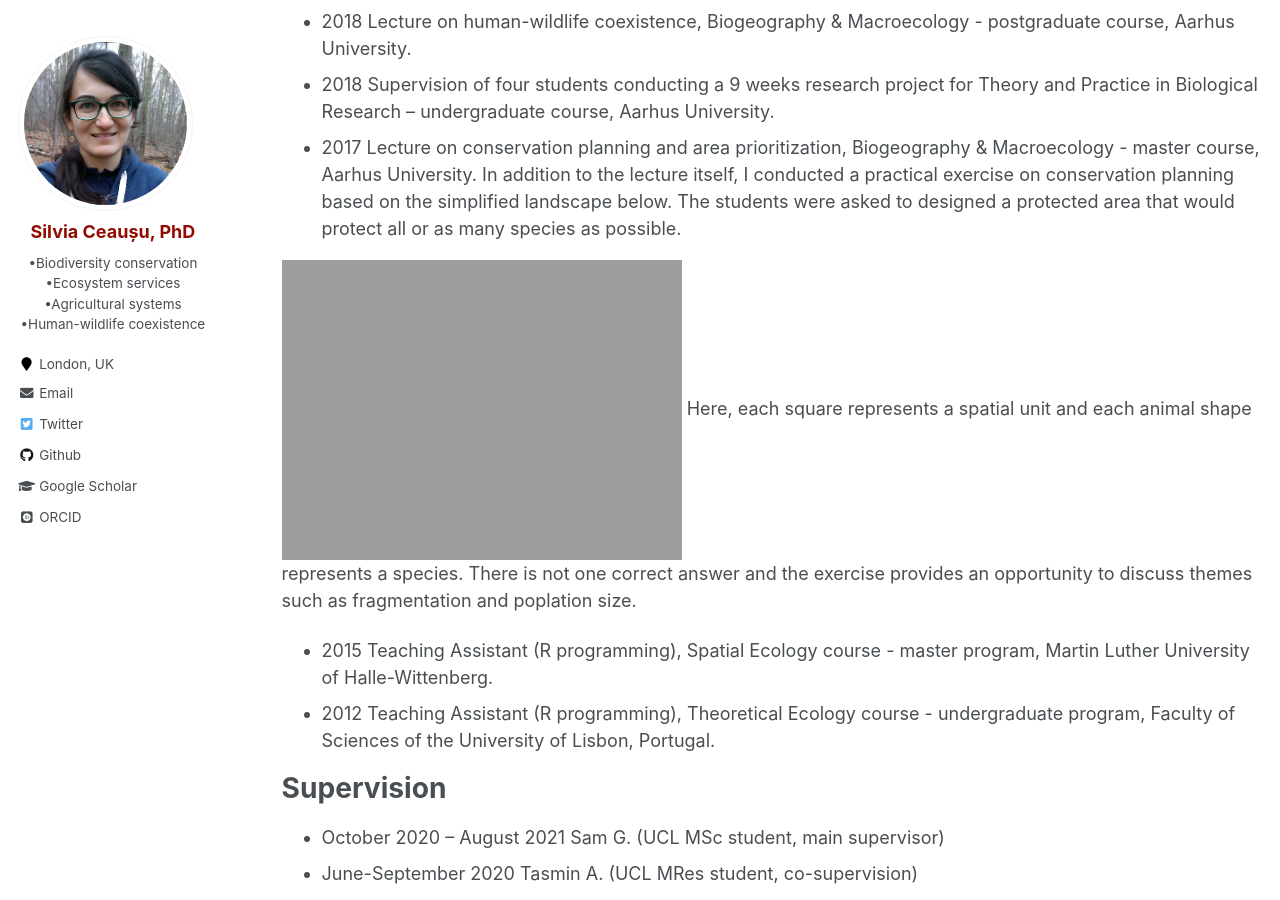
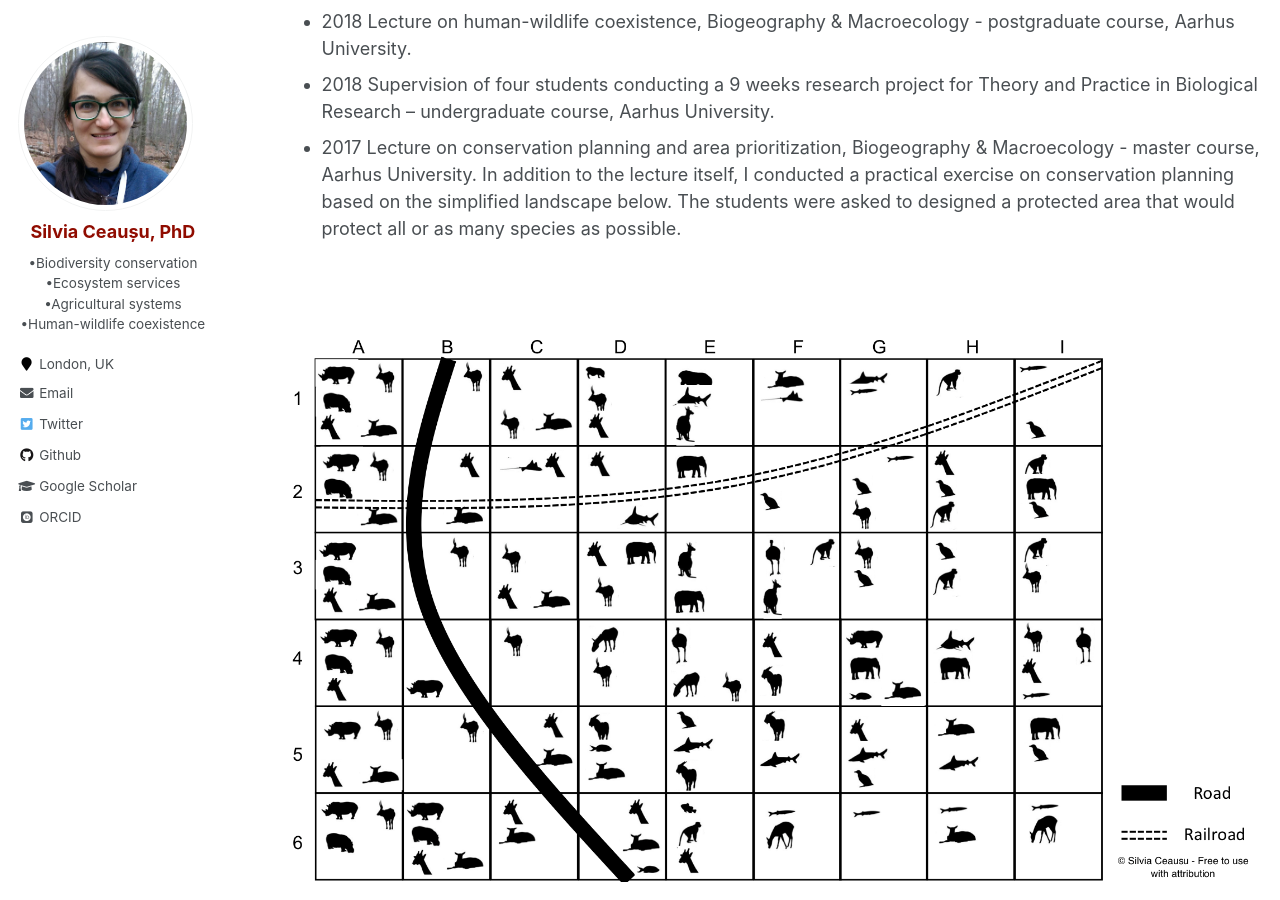
Before and after one commit to SilviaCeausu/SilviaCeausu.github.io, a Jekyll site: the page built from _pages/teaching.md, in a window 1280 px wide and 900 px high, scrolled down 488 px. Built offline with Jekyll 4.4.1, drawn with Linux system fonts in a browser that asks for light colours; some web fonts are replaced.

Commit message:
Update teaching.md

```diff
--- a/_pages/teaching.md
+++ b/_pages/teaching.md
@@ -11,7 +11,7 @@ author_profile: true
 * 2018		Supervision of four students conducting a 9 weeks research project for Theory and Practice in Biological Research – undergraduate course, Aarhus University.
 * 2017		Lecture on conservation planning and area prioritization, Biogeography & Macroecology - master course, Aarhus University. In addition to the lecture itself, I conducted a practical exercise on conservation planning based on the simplified landscape below. The students were asked to designed a protected area that would protect all or as many species as possible.
 
-![Plan your conservation areas](https://SilviaCeausu.github.io/images/ConservationExcersie.pdf)
+![Plan your conservation areas](https://SilviaCeausu.github.io/images/ConservationExercise.png)
 Here, each square represents a spatial unit and each animal shape represents a species. There is not one correct answer and the exercise provides an opportunity to discuss themes such as fragmentation and poplation size.
 
 
```
